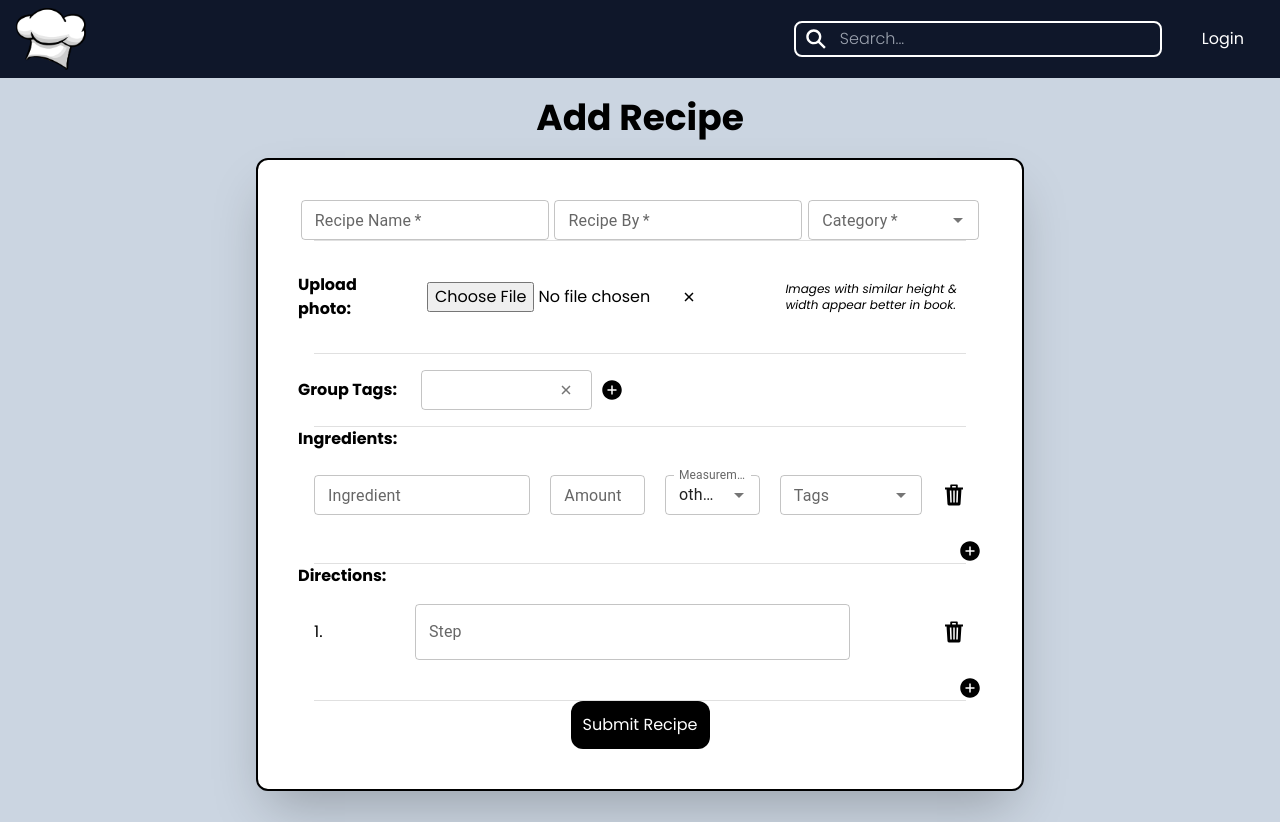
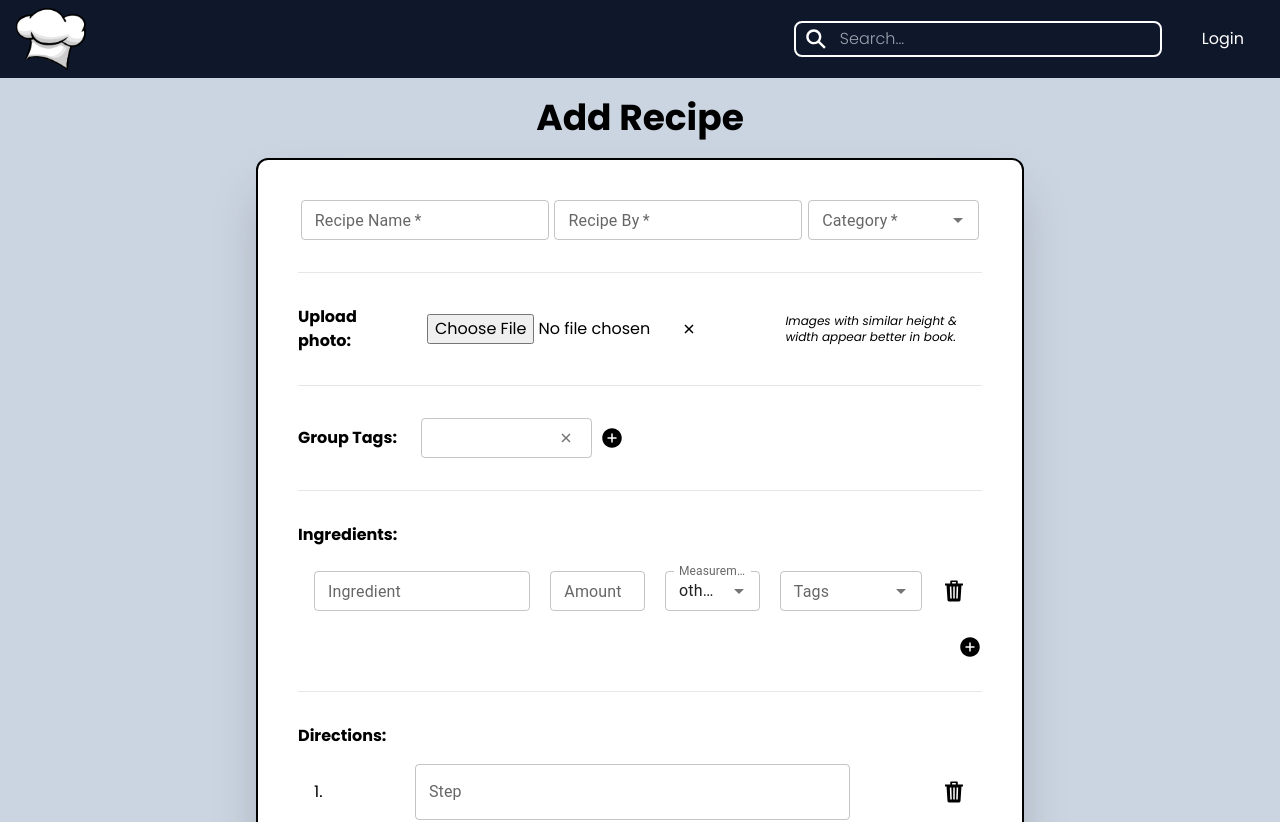
Before and after one commit to MaxwellHouston/Hillarys_Cook_Book, a Next.js app: page /add in a window 1280 px wide. Shown: the top 822 px of the page. Built offline with nearby package versions, Linux system fonts and the light colour scheme; no server answers; a web font is replaced by a local one.

Commit message:
Changed divider to hr

```diff
--- a/components/AddRecipe/AddForm.js
+++ b/components/AddRecipe/AddForm.js
@@ -1,5 +1,4 @@
 import TextField from '@mui/material/TextField'
-import Divider from '@mui/material/Divider'
 import IngredientForm from './IngredientForm'
 import DirectionsForm from './DirectionsForm'
 import UploadFile from './UploadFile'
@@ -134,27 +133,27 @@ export default function AddForm() {
           />
           <CategoryInput category={category} updateCategory={setCategory} />
         </div>
-        <Divider className="my-8" variant="middle" />
+        <hr className="my-8" />
         <UploadFile upload={(file) => setImageFile(file)} file={imgFile} />
-        <Divider className="my-8" variant="middle" />
+        <hr className="my-8" />
         <GroupsForm
           groups={groups}
           updateGroups={setGroups}
           deleteTags={deleteTags}
         />
-        <Divider className="my-8" variant="middle" />
+        <hr className="my-8" />
         <IngredientForm
           ingredientsList={ingredientsList}
           updateIngredientsList={setIngredientsList}
           groups={groups}
         />
-        <Divider className="my-8" variant="middle" />
+        <hr className="my-8" />
         <DirectionsForm
           directionsList={directionsList}
           updateDirectionsList={setDirectionsList}
         />
       </fieldset>
-      <Divider className="my-10" variant="middle" />
+      <hr className="my-10" />
       <div className="flex justify-center">
         <button className="rounded-xl bg-black p-3 text-white" type="submit">
           Submit Recipe
```
